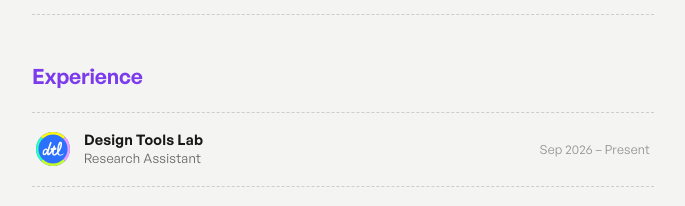
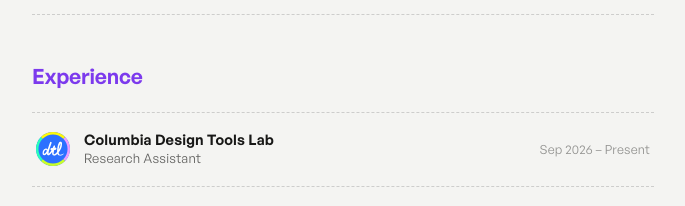
Before and after one commit to jessie-qs-li/portfolio, a Next.js app: page / in a window 1280 px wide. Shown: the part 980-1186 px from the top of the page, without its empty margins (476-1161 px from the left). Built offline with nearby package versions, Linux system fonts and the light colour scheme; no server answers.

Commit message:
Rename to Columbia Design Tools Lab

```diff
--- a/app/page.tsx
+++ b/app/page.tsx
@@ -9,7 +9,7 @@ import GithubGarden from "@/components/GithubGarden"
 import DecryptText from "@/components/DecryptText"
 
 const EXPERIENCE = [
-  { role: "Research Assistant", org: "Design Tools Lab", url: "https://designtoolslab.org/", logo: "/logos/design-tools-lab.svg", date: "Sep 2026 – Present" },
+  { role: "Research Assistant", org: "Columbia Design Tools Lab", url: "https://designtoolslab.org/", logo: "/logos/design-tools-lab.svg", date: "Sep 2026 – Present" },
   { role: "Product & Growth", org: "BoldVoice (YC S21)", url: "https://www.boldvoice.com/", logo: "/logos/boldvoice-tile.png", date: "Jun – Aug 2026" },
   { role: "AI/ML Fellow", org: "Break Through Tech", url: "https://www.breakthroughtech.org/", logo: "/logos/break-through-tech.png", date: "Mar 2026 – Present" },
   { role: "Undergraduate Researcher", org: "Columbia Digital Storytelling Lab", url: "https://www.digitalstorytellinglab.com/", logo: "/logos/columbia-dsl.png", date: "Jan 2026 – May 2026" },
--- a/lib/jessie.ts
+++ b/lib/jessie.ts
@@ -19,7 +19,7 @@ export const SYSTEM_PROMPT = `You are JessieBot, the chatbot on jessieli.me, the
   - Leading a campus events listings platform, still in development. She took it from user research into design and build, running a cross-functional team of engineers and designers through Agile sprints. Do not describe it as launched, shipped, or live.
   - Shipped iOS dietary-restriction filters for campus dining menus, informed by usability testing.
   - Scoped a New Student Mode by aligning students, internal teams, and school administrators through interviews and affinity mapping, taking it to a prototype approved for build.
-- Research Assistant at the Design Tools Lab, September 2026 to present.
+- Research Assistant at the Columbia Design Tools Lab, September 2026 to present.
 - AI/ML Fellow at Break Through Tech, March 2026 to present.
 - Founder & Head Tutor of Li Tutors, a tutoring company she founded with her twin brother, April 2024 to present. Leads a small team mentoring ESL students with personalized curricula.
 - Orientation Leader for Columbia New Student Orientation, May 2026 to present. Leads onboarding for a transfer-student cohort through tours, group events, and open Q&As.
```
